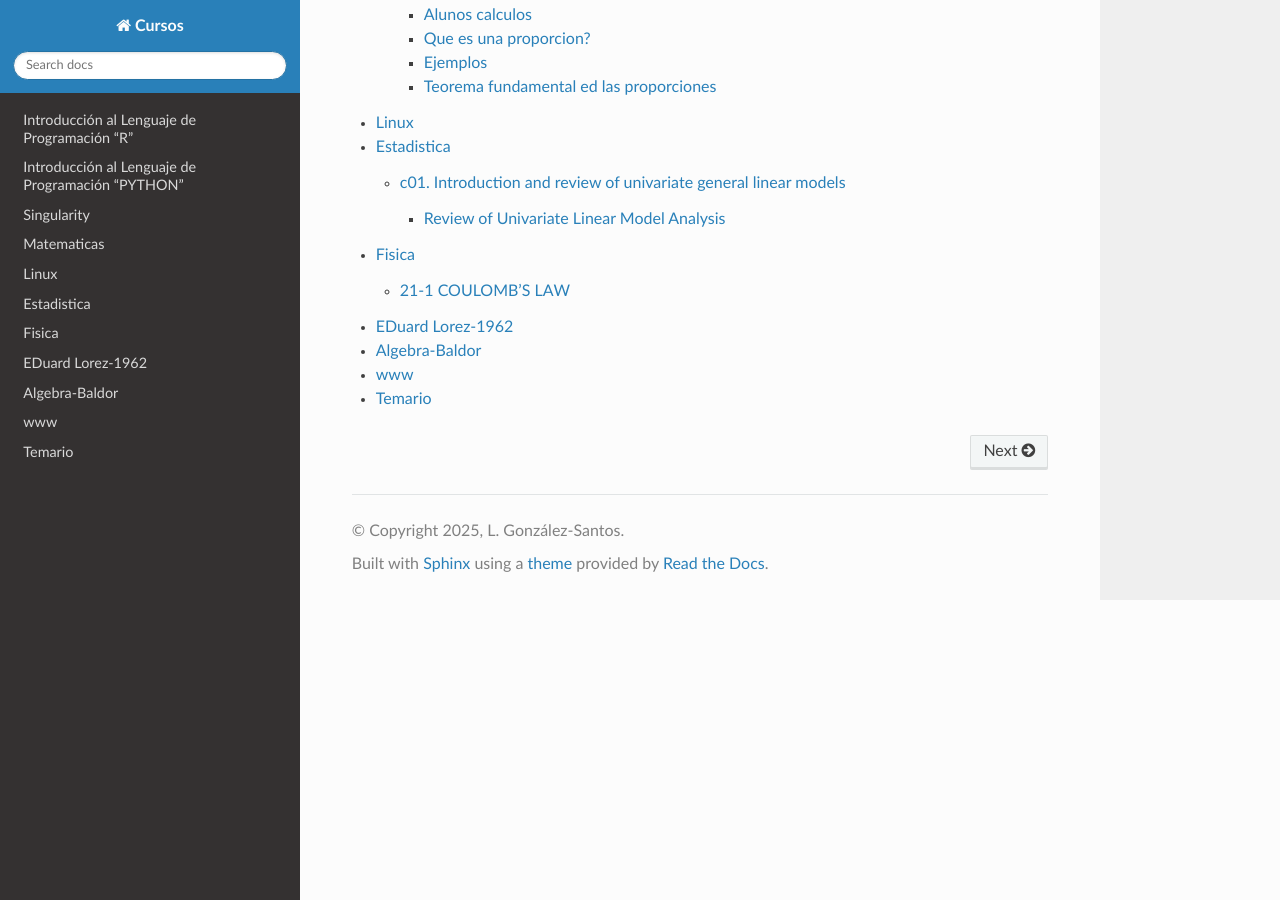
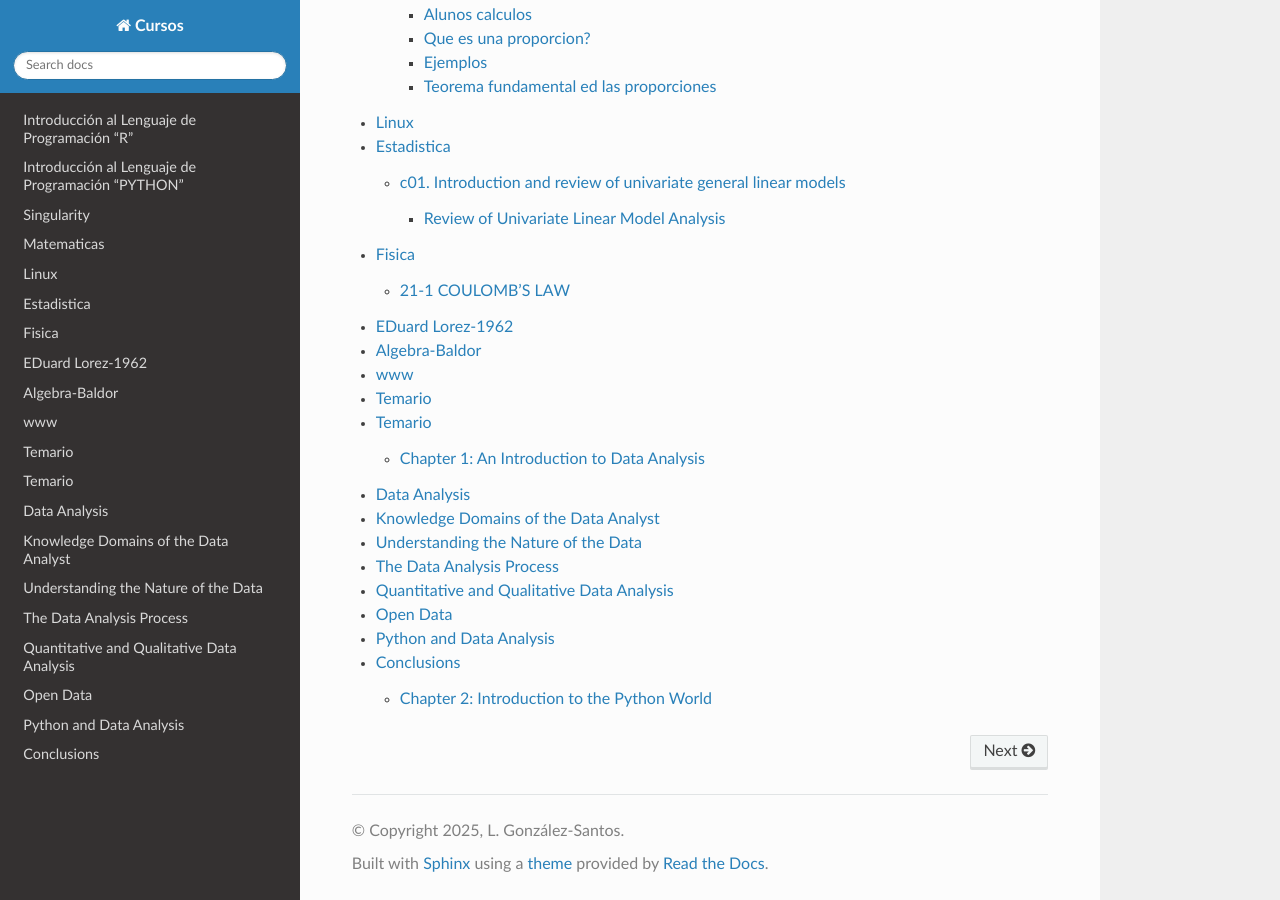
Before and after one commit to matecom57/santosg57-cursos, a Sphinx documentation site: the page built from docs/source/index.rst, in a window 1280 px wide and 900 px high, scrolled down 866 px. Built offline with Sphinx 7.4.7 and the Read the Docs theme 3.1.0, drawn with Linux system fonts in a browser that asks for light colours.

Commit message:
Test comité

```diff
--- a/docs/source/index.rst
+++ b/docs/source/index.rst
@@ -30,3 +30,4 @@ Cursos que se ofrecen:
    Algebra_Baldor/ejercicios
    www
    Biosignal_Acquisition_and_Processing/temario
+   Python_Data_Analytics_3E/temario
```
